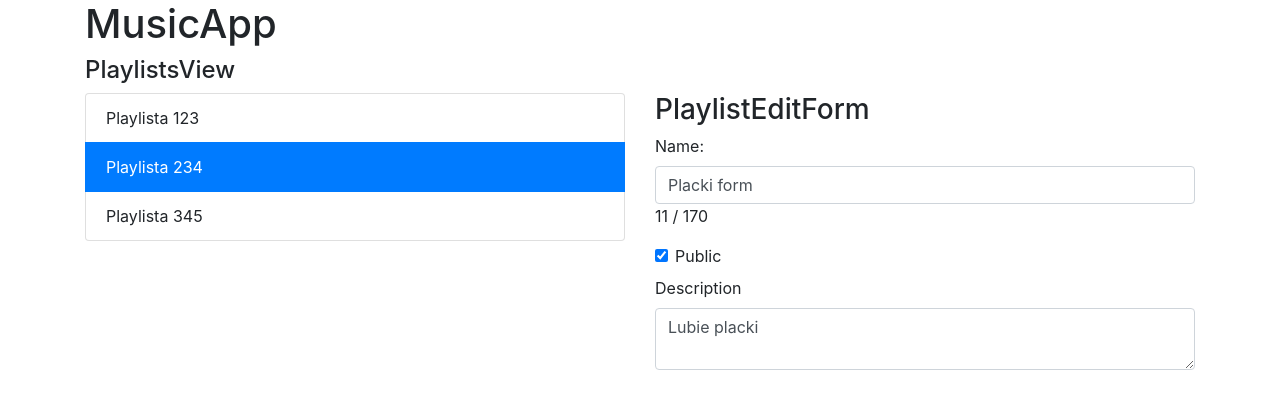
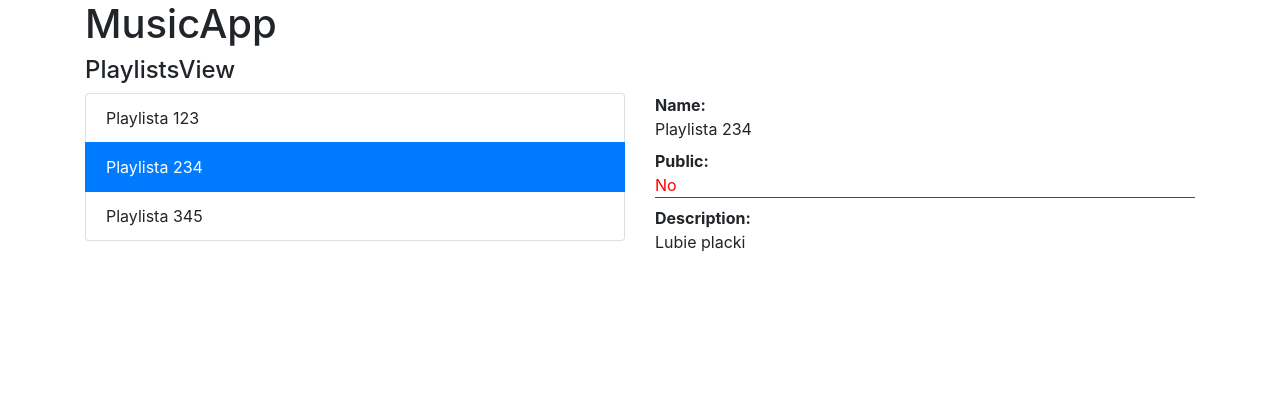
Before and after one commit to kruzyk/lufthansa-react-player, a React (Create React App) app: page / in a window 1280 px wide. Shown: the top 408 px of the page. Built offline with nearby package versions, Linux system fonts and the light colour scheme.

Commit message:
useEffect - watch state changes / observe and run some code, update when [deps] changes

```diff
--- a/src/playlists/containers/PlaylistsView.tsx
+++ b/src/playlists/containers/PlaylistsView.tsx
@@ -1,5 +1,5 @@
 // tsrafc
-import React, { useState } from 'react'
+import React, { useEffect, useState } from 'react'
 import { Playlist } from '../../model/Playlist'
 import { PlaylistDetails } from '../components/PlaylistDetails'
 import { PlaylistEditForm } from '../components/PlaylistEditForm'
@@ -37,9 +37,21 @@ const playlists: Playlist[] = [
 ]
 
 export const PlaylistsView = (props: Props) => {
+    const [forceUpdate, setForceUpdate] = useState(Date.now())
     const [selectedId, setSelectedId] = useState<string | undefined>('234')
     const [selectedPlaylist, setSelectedPlaylist] = useState<Playlist | undefined>()
 
+    // Dont Repeat Yourself
+    // We Enjoy Typing
+
+
+    useEffect(() => {
+        console.log('Render Real DOM')
+        setSelectedPlaylist(playlists.find(p => p.id == selectedId))
+
+    }, [selectedId, forceUpdate])
+
+    console.log('Render VirtualDOM')
     return (
         <div>
             <h4>PlaylistsView</h4>
@@ -49,11 +61,7 @@ export const PlaylistsView = (props: Props) => {
             <div className="row">
                 <div className="col">
                     <PlaylistList
-                        onSelected={id => {
-
-                            setSelectedPlaylist(playlists.find(p => p.id == id))
-                            setSelectedId(id)
-                        }}
+                        onSelected={id => { setSelectedId(id) }}
                         playlists={playlists}
                         selectedId={selectedId} />
 
@@ -65,7 +73,7 @@ export const PlaylistsView = (props: Props) => {
 
                     {selectedPlaylist && <PlaylistDetails playlist={selectedPlaylist} />}
 
-                    <PlaylistEditForm />
+                    {/* <PlaylistEditForm /> */}
                 </div>
             </div>
         </div>
```
